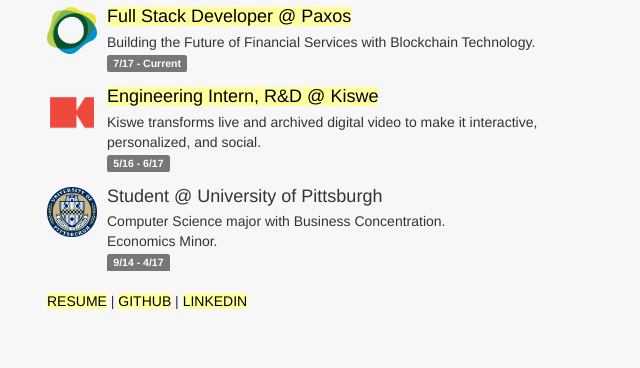
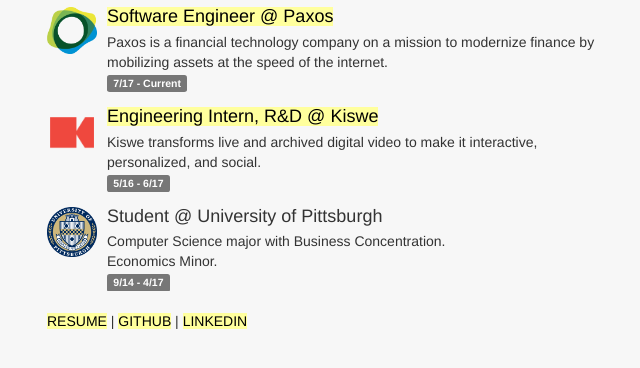
Before and after one commit to dkindler/dkindler.github.io, a plain HTML site: page index.html in a window 1280 px wide. Shown: the part 164-532 px from the top of the page, without its empty margins (23-663 px from the left). Drawn offline with nearby package versions, Linux system fonts and the light colour scheme.

Commit message:
Update Paxos description

```diff
--- a/index.html
+++ b/index.html
@@ -32,8 +32,8 @@
                 <img style="width:50px" class="media-object" src="assets/paxos.png">
             </div>
             <div class="media-body">
-                <a href="http://paxos.com"><h4 class="media-heading"><span id="highlight">Full Stack Developer @ Paxos</span></h4></a>
-                <p>Building the Future of Financial Services with Blockchain Technology.</p>
+                <a href="http://paxos.com"><h4 class="media-heading"><span id="highlight">Software Engineer @ Paxos</span></h4></a>
+                <p>Paxos is a financial technology company on a mission to modernize finance by mobilizing assets at the speed of the internet.</p>
                 <p><span class="label label-default">7/17 - Current</span></p>
             </div>
         </li>
```
